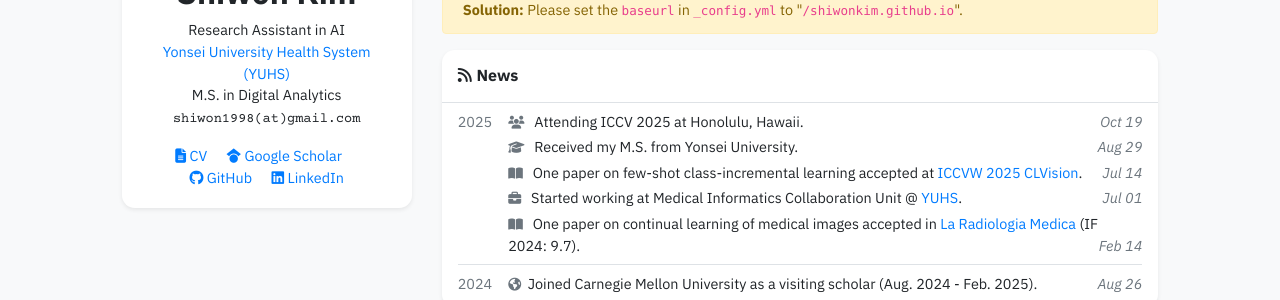
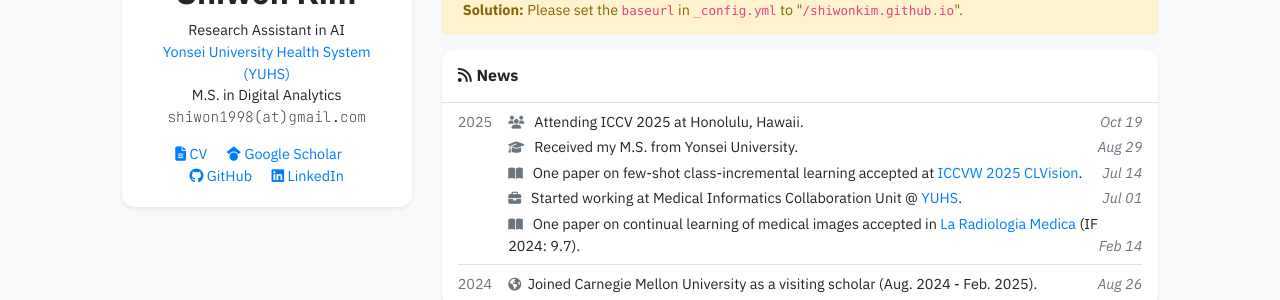
Before and after one commit to shiwonkim/shiwonkim.github.io, a Jekyll site: the page built from index.html, in a window 1280 px wide. Shown: the part 479-779 px from the top of the page. Built offline with Jekyll 4.4.1, drawn with Linux system fonts in a browser that asks for light colours; nearby versions of some CDN libraries; some web fonts are replaced; a style sheet for code colours, icons or effects is not loaded.

Commit message:
edit profile

```diff
--- a/_includes/widgets/profile_card.html
+++ b/_includes/widgets/profile_card.html
@@ -37,7 +37,7 @@
                             {%- endif %}
                             {{ position.name }}<br/>
                             {% endfor %}
-                            <span style="font-family: 'Courier Prime', monospace; font-size: 0.85rem">{{ site.data.profile.email | replace: "@", "(at)" }}</span>
+                            <span style="font-family: 'JetBrains Mono', monospace; font-size: 0.9rem; font-weight: 100">{{ site.data.profile.email | replace: "@", "(at)" }}</span>
                         </div>
                         <!-- {% if site.data.profile.cv_link %}
                             <a target="_blank" href="{{ site.data.profile.cv_link | relative_url }}"><i class="fas fa-file-alt"></i> Curriculum Vitae</a> <br/>
```
